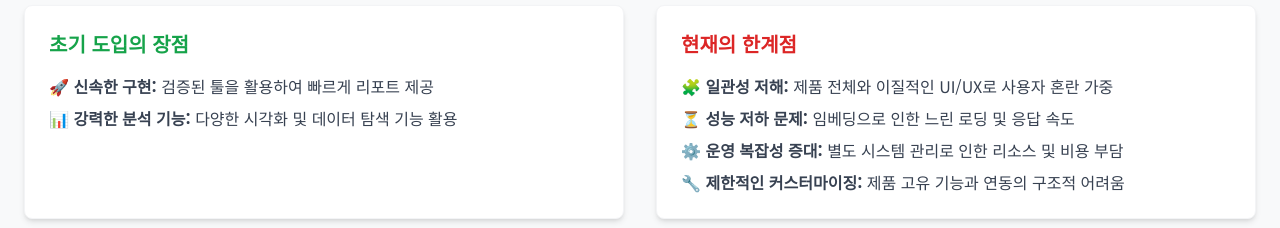
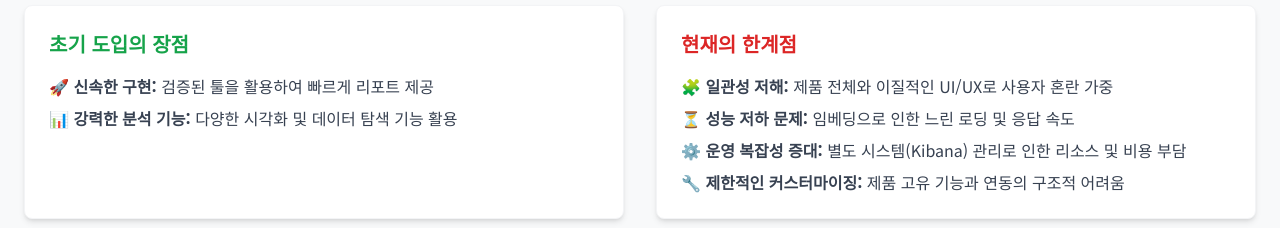
Before and after one commit to sycho-c/docs, a plain HTML site: page report-feature-improvement-proposal/index.html in a window 1280 px wide. Shown: the part 800-1028 px from the top of the page. Drawn offline with nearby package versions, Linux system fonts and the light colour scheme.

Commit message:
리포트 개선 제안서에 Kibana 명시 및 배포 설정 추가함.

```diff
--- a/report-feature-improvement-proposal/index.html
+++ b/report-feature-improvement-proposal/index.html
@@ -104,7 +104,7 @@
         <ul class="mt-4 space-y-2 text-gray-700">
           <li>🧩 <span class="font-semibold">일관성 저해:</span> 제품 전체와 이질적인 UI/UX로 사용자 혼란 가중</li>
           <li>⏳ <span class="font-semibold">성능 저하 문제:</span> 임베딩으로 인한 느린 로딩 및 응답 속도</li>
-          <li>⚙️ <span class="font-semibold">운영 복잡성 증대:</span> 별도 시스템 관리로 인한 리소스 및 비용 부담</li>
+          <li>⚙️ <span class="font-semibold">운영 복잡성 증대:</span> 별도 시스템(Kibana) 관리로 인한 리소스 및 비용 부담</li>
           <li>🔧 <span class="font-semibold">제한적인 커스터마이징:</span> 제품 고유 기능과 연동의 구조적 어려움</li>
         </ul>
       </div>
```
